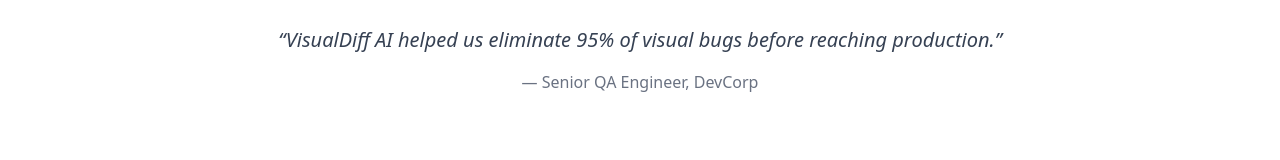
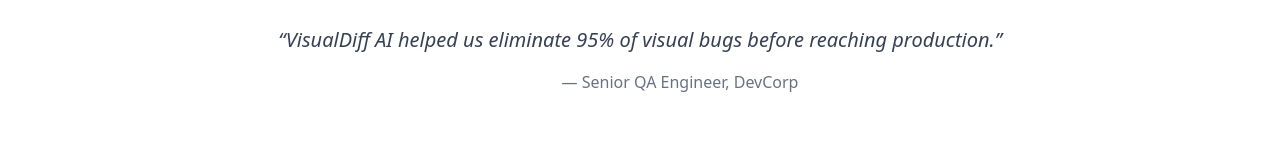
Before and after one commit to Shenile/vt-ai, a React (Vite) app in the folder vt-ai-fe/: page / in a window 1280 px wide. Shown: the part 928-1088 px from the top of the page. Built offline with nearby package versions, Linux system fonts and the light colour scheme.

Commit message:
test commit

```diff
--- a/vt-ai-fe/src/App.jsx
+++ b/vt-ai-fe/src/App.jsx
@@ -53,7 +53,7 @@
           <blockquote className="text-xl italic text-gray-700">
             “VisualDiff AI helped us eliminate 95% of visual bugs before reaching production.”
           </blockquote>
-          <p className="mt-4 text-gray-500">      — Senior QA Engineer, DevCorp</p>
+          <p className="mt-4 text-gray-500 ml-20"> — Senior QA Engineer, DevCorp</p>
         </div>
       </section>
 
```
Also changed, not shown: 1 other file (tests, documents, lock files or other folders).
